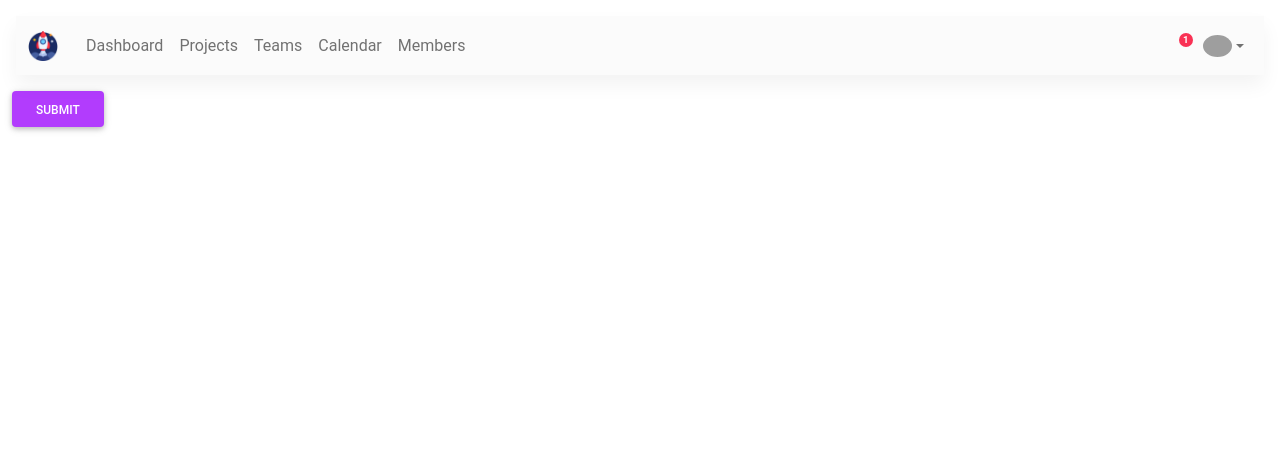
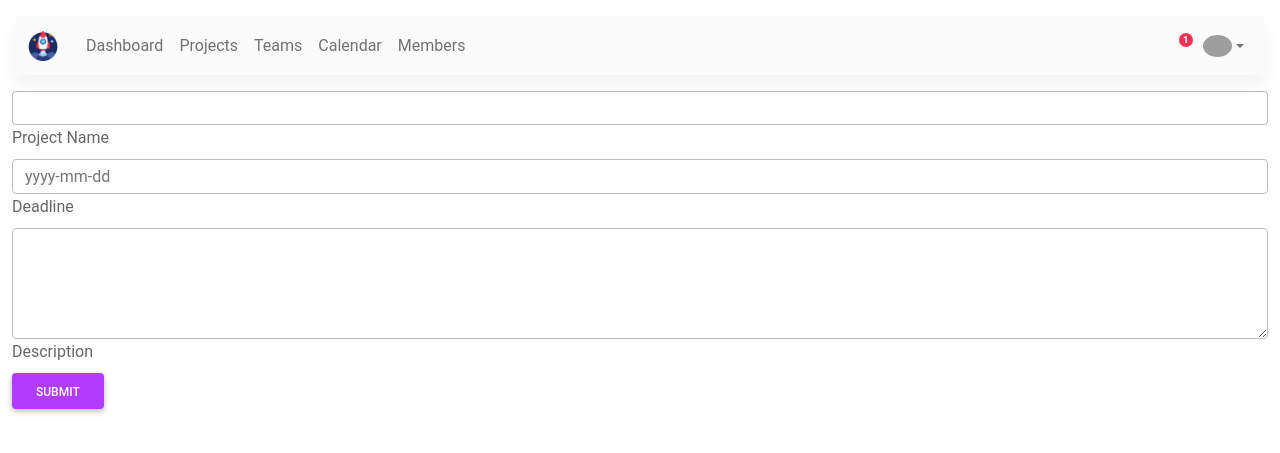
Before and after one commit to TheHypenosis/SimpleCRM, a PHP site: page /ProjectCreate.php in a window 1280 px wide. Shown: the top 453 px of the page. Run offline with PHP 8.4, Linux system fonts and the light colour scheme; grey boxes are pictures that could not be loaded.

Commit message:
project update

```diff
--- a/ProjectCreate.php
+++ b/ProjectCreate.php
@@ -20,8 +20,13 @@ require ('Components/Navbar.php');
 <!-- Main Panel -->
 <div class="container-fluid">
     <form action="Modules/Pcreate.php" method="POST">
-
-<button type="submit" class="btn btn-secondary">Submit</button>
+        <input type="text" id="form1" class="form-control" name="pname"/>
+        <label class="form-label" for="form1">Project Name</label>
+        <input type="text" id="form2" class="form-control" name="deadline" placeholder="yyyy-mm-dd"/>
+        <label class="form-label" for="form2">Deadline</label>
+        <textarea class="form-control" id="textAreaExample" rows="4" name="desc"></textarea>
+        <label class="form-label" for="textAreaExample">Description</label><br>
+        <button type="submit" class="btn btn-secondary">Submit</button>
     </form>
 </div>
 
```
Also changed, not shown: Modules/Pcreate.php (added, +20 -0 lines).
